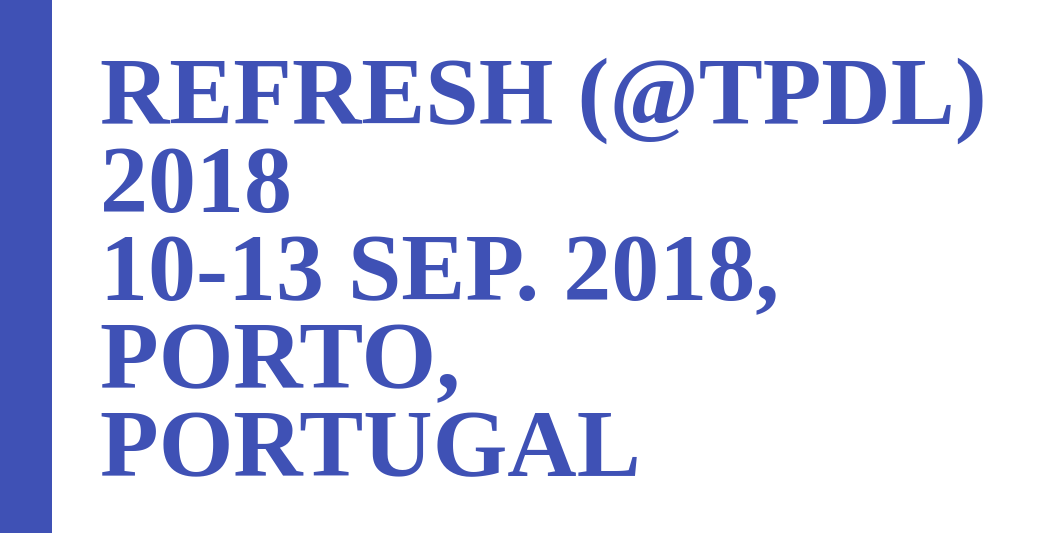
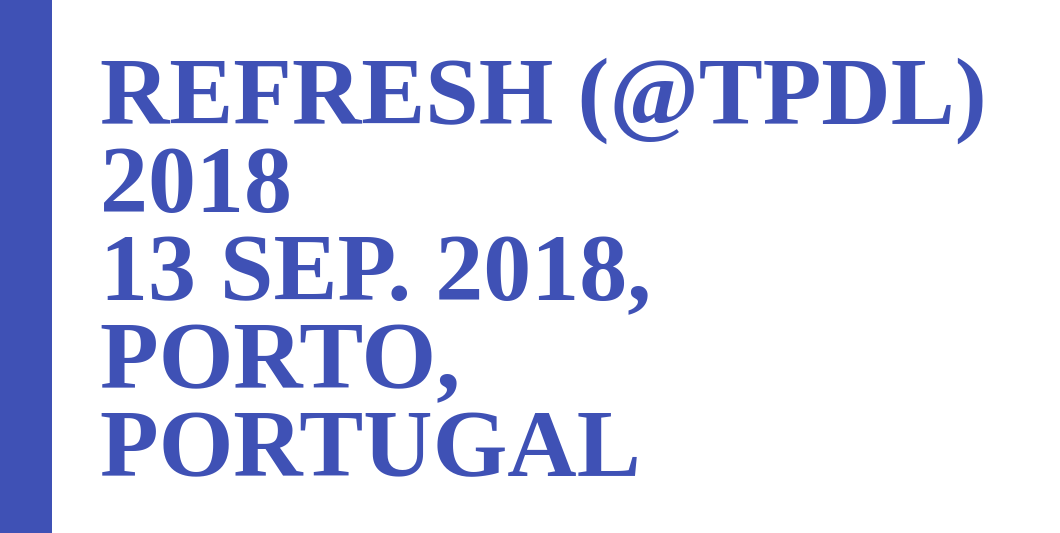
Before and after one commit to andremann/RefResh-2020, a plain HTML site: page index.html in a window 1280 px wide. Shown: the top 533 px of the page, 220-1280 px from the left. Drawn offline with nearby package versions, Linux system fonts and the light colour scheme; a web font is replaced by a local one.

Commit message:
fixed ws date

```diff
--- a/index.html
+++ b/index.html
@@ -64,7 +64,7 @@
       <section class="resume-section p-3 p-lg-5 d-flex d-column" id="home">
         <div class="my-auto">
           <h1 class="mb-5">
-            <span class="text-primary">RefResh (@TPDL) 2018</br>10-13 Sep. 2018, Porto, Portugal </span>
+            <span class="text-primary">RefResh (@TPDL) 2018</br>13 Sep. 2018, Porto, Portugal </span>
 
           </h1>
           <h2>1st International Workshop on Reframing Research</h2>
```
